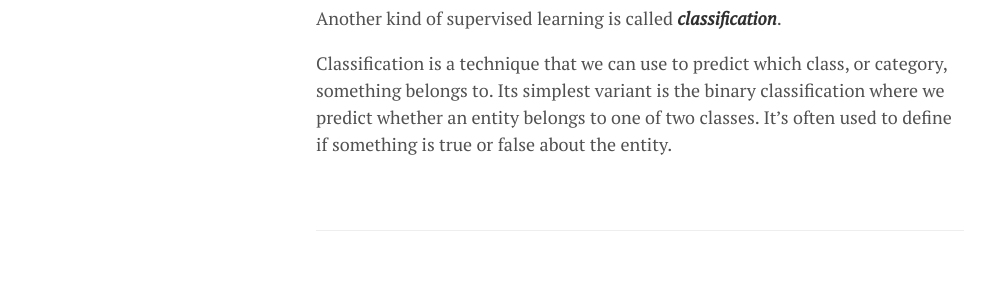
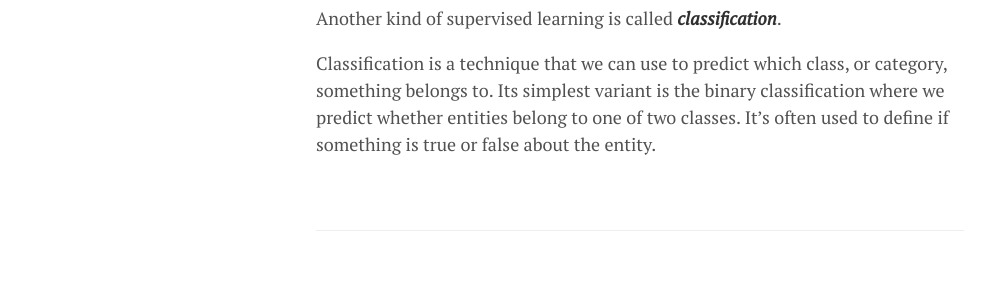
Before and after one commit to lgeurts/lgeurts.github.io, a Jekyll site: the page built from _posts/2018-06-29-artificial-intelligence-basics.md, in a window 1280 px wide and 900 px high, scrolled down 4284 px. Shown: the part 416-706 px from the top of the window, without its empty margins (0-995 px from the left). Built offline with Jekyll 4.4.1, drawn with Linux system fonts in a browser that asks for light colours; nearby versions of some CDN libraries.

Commit message:
Update 2018-06-29-artificial-intelligence-basics.md

```diff
--- a/_posts/2018-06-29-artificial-intelligence-basics.md
+++ b/_posts/2018-06-29-artificial-intelligence-basics.md
@@ -114,4 +114,4 @@ You might want to evaluate the model using relative metrics to indicate a more g
 
 Another kind of supervised learning is called ***classification***.
 
-Classification is a technique that we can use to predict which class, or category, something belongs to. Its simplest variant is the binary classification where we predict whether an entity belongs to one of two classes. It's often used to define if something is true or false about the entity.
+Classification is a technique that we can use to predict which class, or category, something belongs to. Its simplest variant is the binary classification where we predict whether entities belong to one of two classes. It's often used to define if something is true or false about the entity.
```
